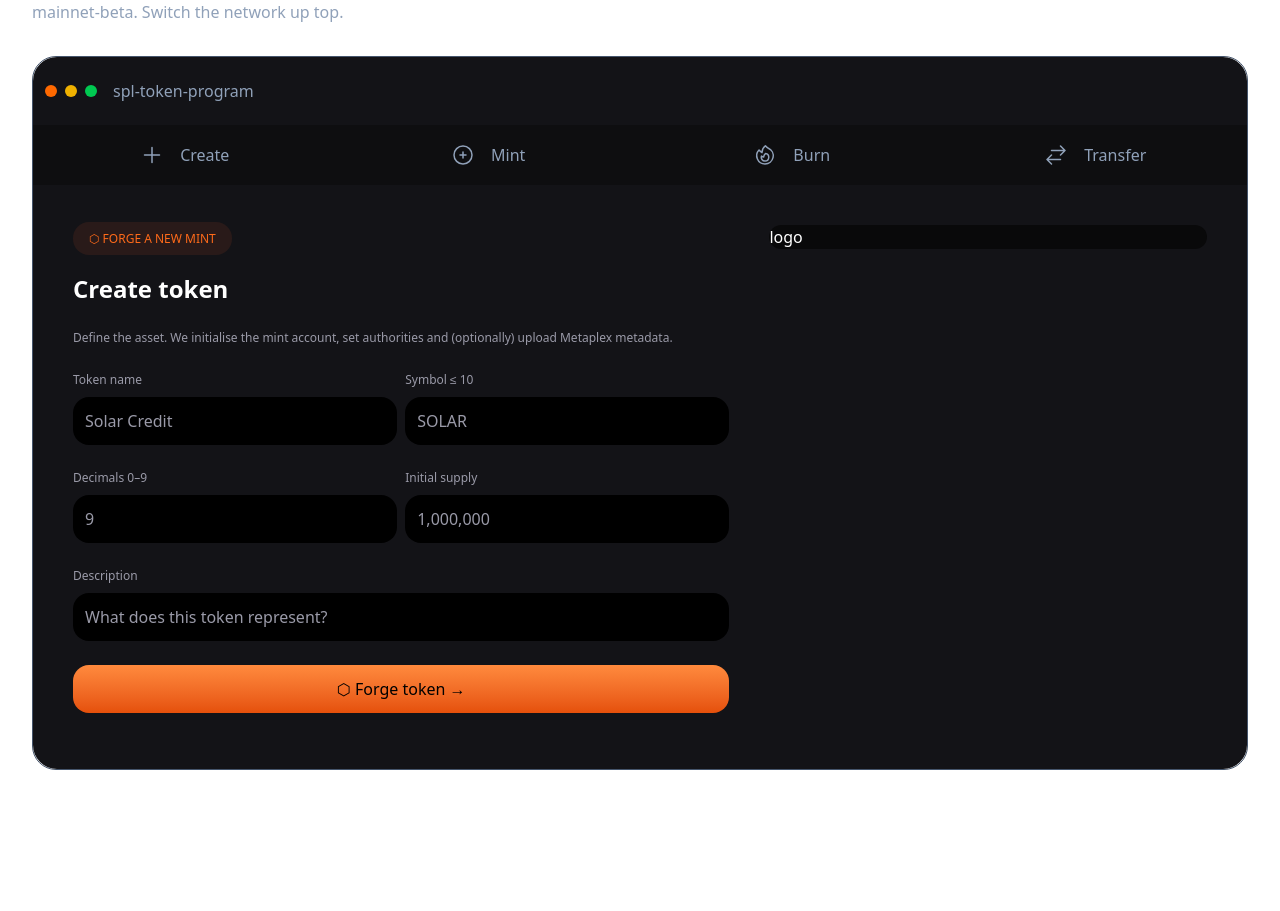
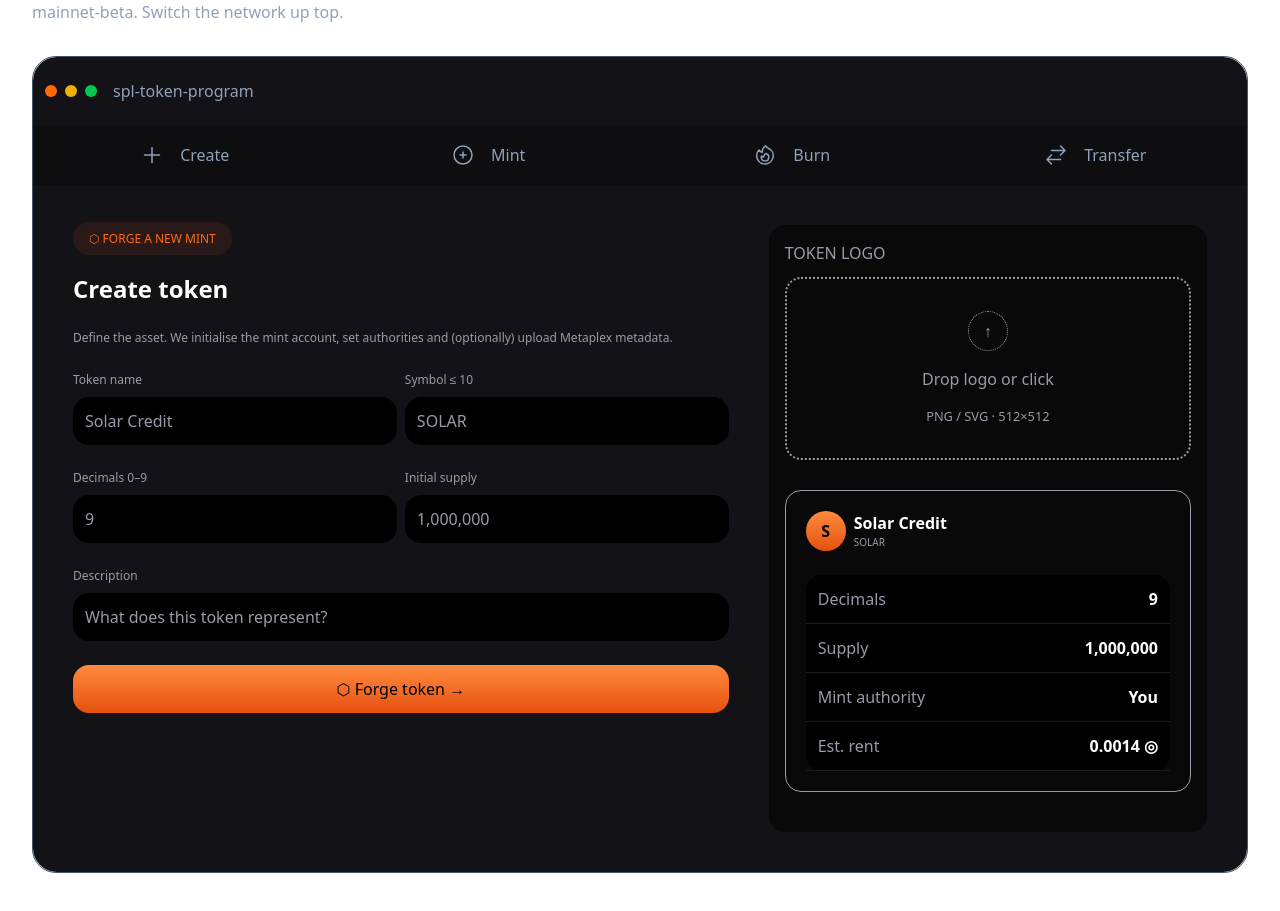
Before and after one commit to arpit2425/token-marketplace, a Next.js app: page / in a window 1280 px wide. Shown: the part 988-1899 px from the top of the page. Built offline with nearby package versions, Linux system fonts and the light colour scheme; a web font is replaced by a local one.

Commit message:
make create responsive

```diff
--- a/app/components/browerWindow.tsx
+++ b/app/components/browerWindow.tsx
@@ -11,7 +11,7 @@ export const BrowserWindow =()=>{
     const [active, setActive] = useState("create");
     return (
 
-            <div className="browser-window border-1 rounded-3xl border-slate-600 w-full min-h-screen md:min-h-[640px] mt-4 grid grid-rows-[10%_30%_60%]  md:grid-rows-[68px_60px_1fr] grid-cols-1">
+            <div className="browser-window border-1 rounded-3xl border-slate-600 w-full min-h-screen md:min-h-[640px] mt-4 grid grid-rows-[1fr_4fr_24fr] sm:grid-rows-[1fr_3fr_12fr]  md:grid-rows-[68px_60px_1fr] grid-cols-1">
            <div className="b-header w-full rounded-t-3xl bg-[#131317] p-3 flex justify-start items-center">
             <div className="icons flex gap-2 mr-4 ">
                 <div className="orange h-3 w-3 rounded-full bg-orange-500"></div>
@@ -21,7 +21,7 @@ export const BrowserWindow =()=>{
             <div className="title inline text-slate-400">spl-token-program</div>
 
            </div>
-           <div className="b-nav z-50 w-full bg-[#0e0e10] grid grid-cols-1 grid-rows-4   md:grid-rows-1 md:grid-cols-[25%_25%_25%_25%] text-slate-400 ">
+           <div className="b-nav  w-full bg-[#0e0e10] grid grid-cols-1 grid-rows-4   md:grid-rows-1 md:grid-cols-[25%_25%_25%_25%] text-slate-400 ">
             <button onClick={() => setActive("create")} className="create hover:bg-[#131317] hover:text-white cursor-pointer transition-colors duration-200 ease-in-out flex items-center justify-center gap-4 " >
                 <div className="icon "><svg xmlns="http://www.w3.org/2000/svg" fill="none" viewBox="0 0 24 24" strokeWidth="1.5" stroke="currentColor" className="size-6">
   <path strokeLinecap="round" strokeLinejoin="round" d="M12 4.5v15m7.5-7.5h-15" />
--- a/app/components/create.tsx
+++ b/app/components/create.tsx
@@ -1,25 +1,53 @@
 export const Create = () => {
-    return (
-        <div className="flex p-10 text-white min-h-full w-full gap-10">
-            <div className="form h-full w-[60%] rounded-2xl gap-6 flex flex-col">
+  return (
+    <div className="flex flex-col lg:flex-row p-4 sm:p-10 text-white min-h-full w-full gap-10">
+      <div className="form h-full lg:w-[60%] rounded-2xl gap-6 flex flex-col">
 
         <div><span className="accent-chip px-4  py-2 bg-[#291a19] text-[#fe6a1a]  rounded-2xl text-[12px] " >⬡ FORGE A NEW MINT</span>
-</div>
+        </div>
         <h3 className="text-2xl font-bold">Create token</h3>
         <p className="lead text-[#9a9aa8] text-[12px]">Define the asset. We initialise the mint account, set authorities and (optionally) upload Metaplex metadata.</p>
         <div className="row2 ">
-          <div className="field"><label className="form-label">Token name</label><input className="input hint-label" placeholder="Solar Credit" onChange={(e) => {}}/></div>
-          <div className="field"><label className="form-label">Symbol <span className="hint">≤ 10</span></label><input className="input mono hint-label" placeholder="SOLAR" onChange={(e) => {}}/></div>
+          <div className="field"><label className="form-label">Token name</label><input className="input hint-label" placeholder="Solar Credit" onChange={(e) => { }} /></div>
+          <div className="field"><label className="form-label">Symbol <span className="hint">≤ 10</span></label><input className="input mono hint-label" placeholder="SOLAR" onChange={(e) => { }} /></div>
         </div>
         <div className="row2 ">
-          <div className="field"><label className="form-label">Decimals <span className="hint">0–9</span></label><input className="input mono hint-label" value="9" onChange={(e) => {}}/></div>
-          <div className="field"><label className="form-label">Initial supply</label><input className="input mono hint-label" placeholder="1,000,000" onChange={(e) => {}}/></div>
+          <div className="field"><label className="form-label">Decimals <span className="hint">0–9</span></label><input className="input mono hint-label" value="9" onChange={(e) => { }} /></div>
+          <div className="field"><label className="form-label">Initial supply</label><input className="input mono hint-label" placeholder="1,000,000" onChange={(e) => { }} /></div>
         </div>
-        <div className="field"><label className="block form-label">Description</label><input className="input block hint-label" placeholder="What does this token represent?" onChange={(e) => {}} /></div>
+        <div className="field"><label className="block form-label">Description</label><input className="input block hint-label" placeholder="What does this token represent?" onChange={(e) => { }} /></div>
         <div className="field-action"><button className="btn w-full py-3 items-center mb-4 rounded-2xl bg-gradient-to-b from-[#FF8A3D] to-[#E5500A] text-black font-medium">⬡ Forge token →</button></div>
 
-            </div>
-            <div className="logo h-full w-[40%] bg-[#09090a] rounded-2xl">logo</div>
+      </div>
+      <div className="p-4 h-full lg:w-[40%] bg-[#09090a] rounded-2xl">
+          <aside className="aside flex flex-col text-[#9a9aa8] gap-3" >
+        <h4 className="uppercase">Token logo</h4>
+        <div className="upload border-dotted border-[#9a9aa8] hover:border-[#fe6a1a] rounded-2xl border-2 flex flex-col justify-center items-center p-8 gap-4 duration-300"><div className="border-1 border-dotted border-[#9a9aa8]  rounded-full w-10 h-10 m-auto flex justify-center items-center">↑</div><p>Drop logo or click</p><small>PNG / SVG · 512×512</small></div>
+<div
+  className="
+    token-card
+    border
+    border-[#9a9aa8]
+    p-5
+    rounded-2xl
+
+
+    mb-6
+     bg-[radial-gradient(circle_at_10%_50%,rgba(37,99,235,0.15),transparent_35%),
+         radial-gradient(circle_at_90%_10%,rgba(249,115,22,0.20),transparent_25%),
+         linear-gradient(to_right,#12121a,#0b0b10,#12121a)]
+  "
+  style={{ marginTop: '18px' }}
+>          <div className="tc-top grid grid-cols-[auto_1fr] mb-6"><div className="tc-logo bg-gradient-to-b from-[#FF8A3D] to-[#E5500A] p-4 rounded-full w-10 h-10 flex justify-center items-center text-black font-bold mr-2">S</div><div ><b className="row-span-1 text-white font-extrabold">Solar Credit</b><span className="block row-span-2 text-[#9a9aa8] text-[10px]">SOLAR</span></div></div>
+          <div className="tc-rows bg-black rounded-2xl">
+            <div className="tc-row"><span className="block">Decimals</span><b className="text-white block">9</b></div>
+            <div className ="tc-row"><span>Supply</span><b className="text-white block">1,000,000</b></div>
+            <div className="tc-row"><span>Mint authority</span><b className="text-white block">You</b></div>
+            <div className="tc-row"><span>Est. rent</span><b className="text-white block">0.0014 ◎</b></div>
+          </div>
         </div>
-    )
+      </aside>
+      </div>
+    </div>
+  )
 }
--- a/app/globals.css
+++ b/app/globals.css
@@ -31,9 +31,12 @@ body {
         @apply text-[#9a9aa8]  mt-1 rounded-2xl bg-black w-full p-3  placeholder:text-[#9a9aa8] placeholder:text-[16px];
     }
     .row2{
-        @apply flex gap-2 w-full justify-between;
+        @apply flex gap-2 w-full flex-col sm:flex-row sm:justify-between;
     }
     .field{
         @apply flex flex-col w-full;
     }
+    .tc-row{
+        @apply flex flex-col sm:flex-row gap-2 w-full justify-between border-b border-[#1a1a1a] p-3;
+    }
 }
```
